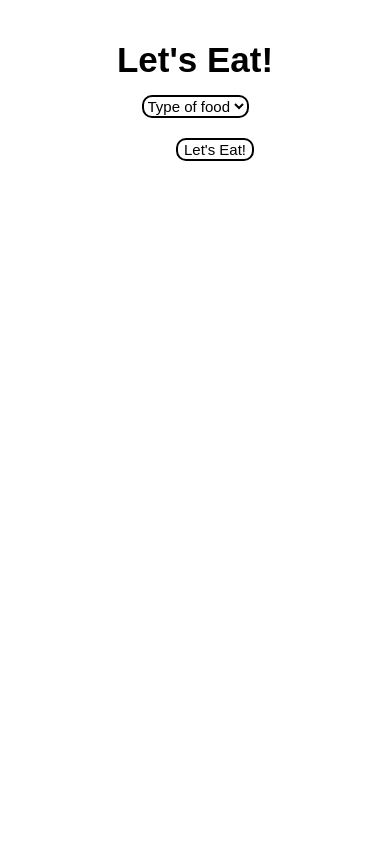
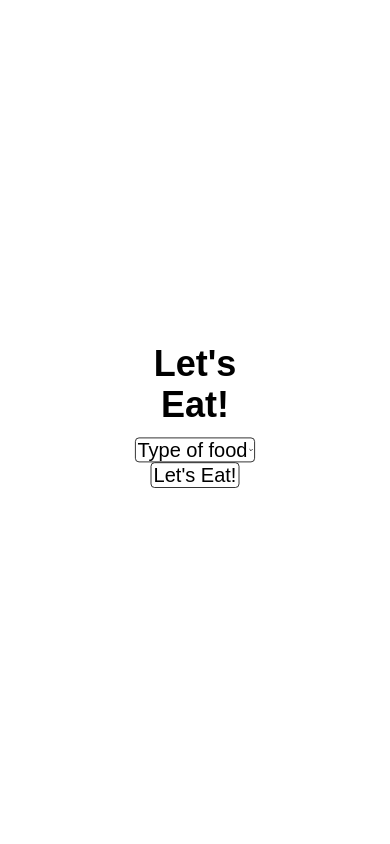
Before and after one commit to LuccaWang1/Tell-Me-Where-To-Eat, a Flask app: page / in a window 390 px wide. Run offline with Flask 2, Linux system fonts and the light colour scheme; some web fonts are replaced.

Commit message:
Updated styling, responsiveness

```diff
--- a/Templates/homepage.html
+++ b/Templates/homepage.html
@@ -33,9 +33,9 @@
 
                 <!-- applying custom css to form & special div for dropdown menu as opposed to default settings in browsers if i can help it -->
 
-                <div style="display: inline-block;">
+                <div style="display: inline-block;" class="form-container">
                 <!-- id "form" in line directly below used in button.js - take selection or no selection, sends fetch request to python, receives data, and put it in the div below -->
-                    <form id="form" aria-labelledby="form-heading" class="custom-form">
+                    <form id="form" aria-labelledby="form-heading" class="form-contents-container">
 
                         <!-- label for the select dropdown, allows screen readers and other assistive technologies to associate the label with the form control for accessibility and usability -->
                         <label for="eatery-preference"></label>
--- a/static/css/styles.css
+++ b/static/css/styles.css
@@ -12,14 +12,16 @@
 
 /* all */
 html, body {
-    margin: 20px;
+    height: 100%;
+    margin: 0;
     display: flex;
     justify-content: center;
     align-items: center;
+    padding: 0;
 }
 
 main, select, button {
-    font-size: 40px;
+    font-size: 50px;
     font-family: "Poetsen One", sans-serif;
     font-weight: 400;
     border-radius: 10px;
@@ -30,6 +32,9 @@ main { /* make child element stack vertically */
     flex-direction: column;
     align-items: center; /* center within container */
     text-align: center;
+    margin: 0;
+    padding: 0;
+    min-width: 90%;
 }
 
 /* all child elements of main (including select, button, divs) */
@@ -41,20 +46,23 @@ main > * {
 .main-container {
     display: flex;
     flex-direction: column;
+    width: 100%;
+    max-width: 100%; /* prevents content overflow */
 }
 
-.main-container div {
-    display: block;
+.form-contents-container {
+    display: flex;
+    flex-direction: column;
     width: 100%;
+    align-items: center;
+    margin-bottom: 15px;
 }
 
 /* div w/ result of button click */
 #eatery-result-container {
-    display: block;
+    margin-top: 20px;
     width: 100%;
-    margin-top: 20px;
-    /* text-decoration: underline;
-    text-decoration-thickness: 5px solid black; */
+    height: auto; /* flexible height for the res */
 }
 
 /* for the select & button elements */
@@ -65,7 +73,6 @@ select, button {
 }
 
 button {
-    margin: 20px 0px 20px 40px; /* top right bottom left */
     transition: color 0.4s, background-color 0.4s;
 }
 
@@ -80,64 +87,46 @@ button:active {
 }
 
 h1 {
-    margin: 0px;
+    font-size: 90px; /* non-header font's font size is 50 (line 24) */
+    margin: 0px 0px 30px 0px;
     padding: 0px;
-    margin-bottom: 30px;
 }
 
-/* responsive to diff. screen sizes, not full screen, almost email */
-@media screen and (max-width: 800px) {
-    h1 {
-        font-size: 60px;
-        margin-bottom: 15px;
-    }
+/* responsive design for various sizes of screens */
 
-    select, button, div {
-        font-size: 40px;
-    }
-
-    /* result container */
-    div {
-        height: 50px;
-        width: 70%;
+/* computers */
+@media screen and (max-width: 900px) {
+    main {
+        transform: scale(0.9);
+        transform-origin: center;
     }
 }
 
-/* responsive to diff. screen sizes, small, mobile devices */
-@media screen and (max-width: 690px) {
-    h1 {
-        font-size: 50px;
-    }
-
-    select, button, div {
-        font-size: 30px;
-    }
-
-    /* result container */
-    div {
-        height: 40px;
-        width: 80%;
+/* computers, tablets */
+@media screen and (max-width: 800px) {
+    main {
+        transform: scale(0.8);
+        transform-origin: center;
     }
 }
 
-/* responsive to diff. screen sizes, small, mobile devices */
-@media screen and (max-width: 400px) {
-    h1 {
-        font-size: 35px;
-    }
-
-    select, button, div {
-        font-size: 15px;
-    }
-
-    /* result container */
-    div {
-        height: 25px;
-        width: 90%;
-    }
-
-    .custom-form select option {
-        /* words break wrapping onto next line */
-        word-break: break-word;
+/* tablets, mobile devices */
+@media screen and (max-width: 690px) {
+    main {
+        transform: scale(0.7);
     }
 }
+
+/* small screens, mobile devices */
+@media screen and (max-width: 500px) {
+    main {
+        transform: scale(0.5);
+    }
+}
+
+/* very small screens, mobile devices */
+@media screen and (max-width: 400px) {
+    main {
+        transform: scale(0.4);
+    }
+}
```
